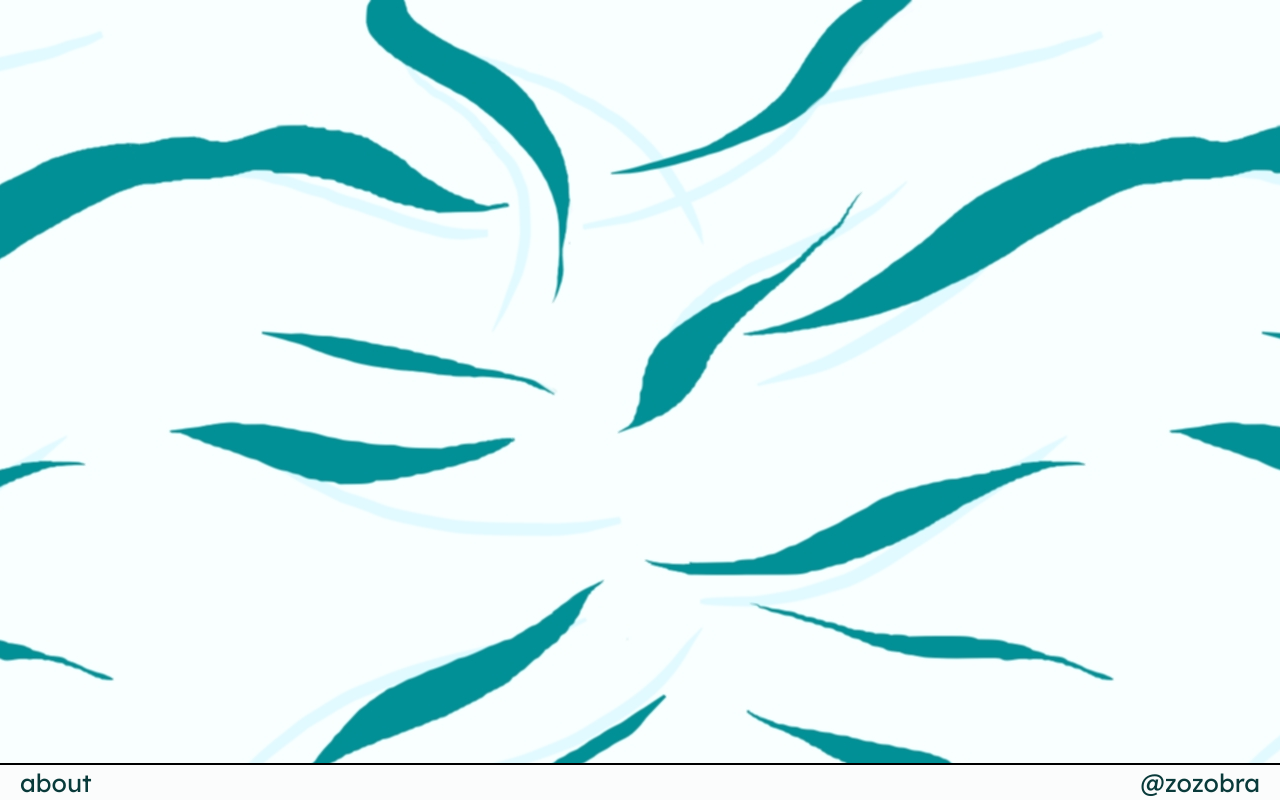
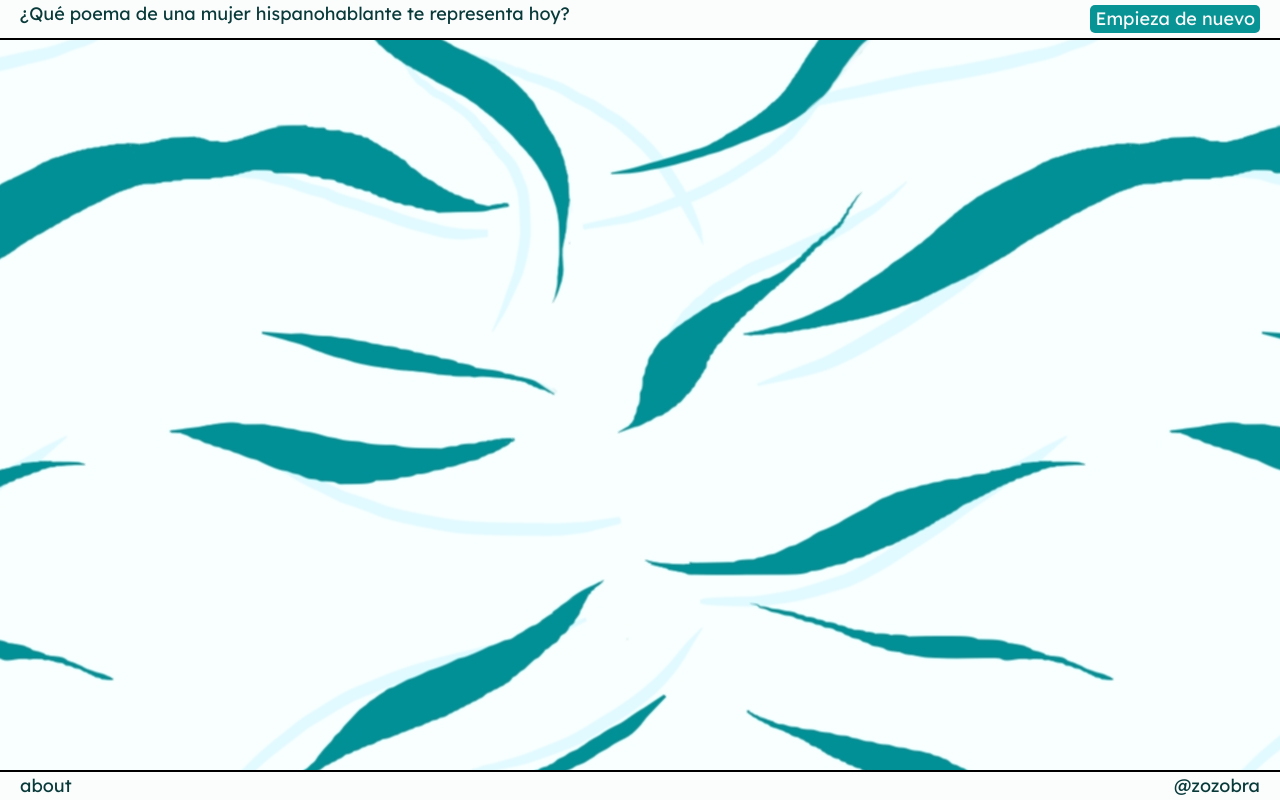
Before and after one commit to Pi-Rey/proyecto-principal, a website built with Vite: page src/test.html in a window 1280 px wide. Built offline with nearby package versions, Linux system fonts and the light colour scheme.

Commit message:
add header basic

```diff
--- a/src/partials/header.html
+++ b/src/partials/header.html
@@ -1,4 +1,5 @@
-<header class="page__header">
-  <img src="./images/logo-adalab.png" alt="Adalab">
-  <h1>{=$title}</h1>
+<header class="header">
+  <!--  <img src="./images/logo-adalab.png" alt="Adalab"> -->
+  <p class="header__title">¿Qué poema de una mujer hispanohablante te representa hoy? </p>
+  <a class="header__link" href="../index.html"><span>Empieza de nuevo</span></a>
 </header>
--- /dev/null
+++ b/src/partials/questions.html
@@ -0,0 +1,3 @@
+<section>
+
+</section>
--- a/src/scss/layout/_footer.scss
+++ b/src/scss/layout/_footer.scss
@@ -17,7 +17,7 @@
     color: $turquesa_oscuro;
     font-size: 1.2rem;
     @media screen and (width >= 768px) {
-        font-size: 2.5rem;
+        font-size: 1.8rem;
       }
   }
 }
--- a/src/scss/layout/_header.scss
+++ b/src/scss/layout/_header.scss
@@ -0,0 +1,32 @@
+.header {
+  height: fit-content;
+  width: 100vw;
+  border-bottom: 2px solid black;
+  display: flex;
+  justify-content: space-between;
+  padding: 5px 20px;
+  background-color: $casi_blanco;
+  position: fixed;
+  bottom: 100;
+  left: 50%;
+  gap: 10px;
+  transform: translate(-50%);
+  font-size: 1.2rem;
+  color: $turquesa_oscuro;
+  @media screen and (width >= 768px) {
+    font-size: 1.8rem;
+  }
+
+  &__link {
+    text-decoration: none;
+    color: $casi_blanco;
+    //border: 1px solid $turquesa_oscuro; // ev quitar
+    border-radius: 5px;
+    padding: 5px;
+    background-color: $turquesa_medio;
+    :hover {
+      background-color: none;
+      color: $turquesa_oscuro;
+    }
+  }
+}
--- a/src/scss/main.scss
+++ b/src/scss/main.scss
@@ -9,9 +9,9 @@
 */
 @import 'core/variables';
 @import "core/reset";
+@import 'layout/header';
+@import "layout/footer";
 @import "layout/landing";
-@import "layout/footer";
-
 :root{
     font-family: $main-font;
     font-size: 62.5%;
--- a/src/test.html
+++ b/src/test.html
@@ -4,15 +4,19 @@
     <meta charset="UTF-8" />
     <meta name="viewport" content="width=device-width, initial-scale=1" />
     <title>Poesía - test</title>
-    <link rel="preconnect" href="https://fonts.googleapis.com">
-<link rel="preconnect" href="https://fonts.gstatic.com" crossorigin>
-<link href="https://fonts.googleapis.com/css2?family=Lexend:wght@100..900&display=swap" rel="stylesheet">
+    <link rel="preconnect" href="https://fonts.googleapis.com" />
+    <link rel="preconnect" href="https://fonts.gstatic.com" crossorigin />
+    <link
+      href="https://fonts.googleapis.com/css2?family=Lexend:wght@100..900&display=swap"
+      rel="stylesheet"
+    />
 
     <link rel="icon" href="./images/favicon.png" />
-    <link rel="stylesheet" href="./scss/main.scss">
+    <link rel="stylesheet" href="./scss/main.scss" />
   </head>
-
   <body class="body">
-<load src="partials/footer.html" />
+    <load src="partials/header.html" />
+    <load src="partials/questions.html" />
+    <load src="partials/footer.html" />
   </body>
 </html>
```
Also changed, not shown: src/about.html (+10 -5 lines), src/zozobra.html (+10 -5 lines).
